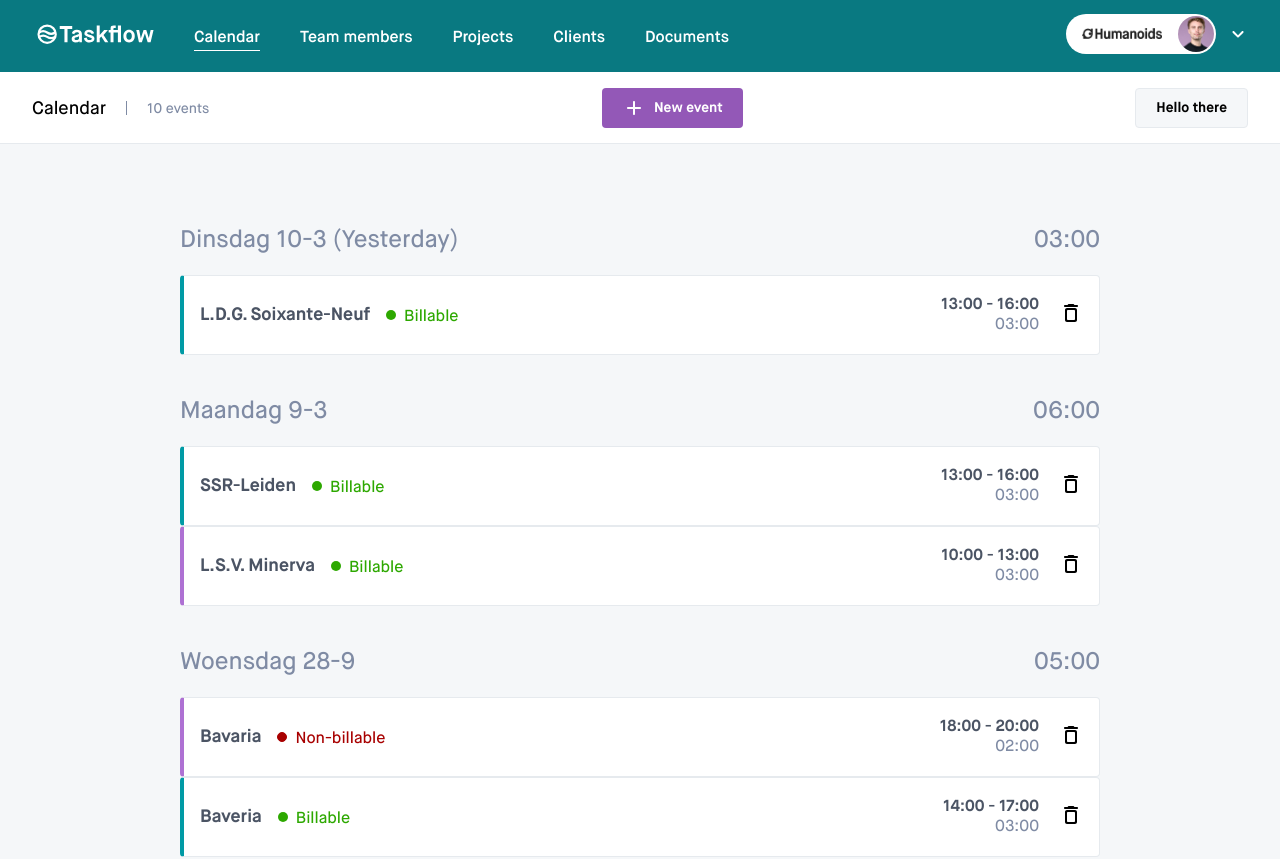
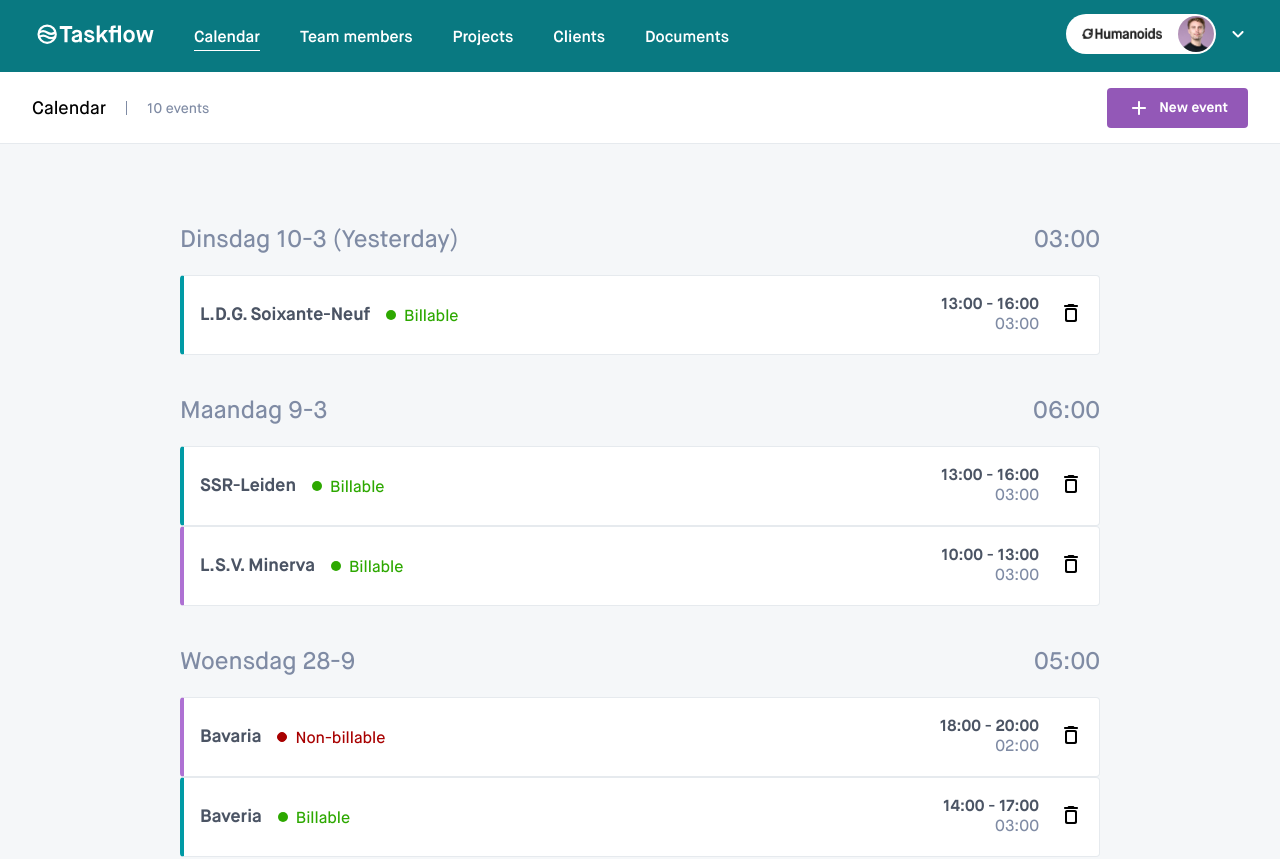
Before and after one commit to humanoidsbv/taskflow-jasper, a Next.js app: page / in a window 1280 px wide. Shown: the top 859 px of the page. Built offline with nearby package versions, Linux system fonts and the light colour scheme.

Commit message:
Removed excess button

```diff
--- a/src/app/page.tsx
+++ b/src/app/page.tsx
@@ -39,15 +39,12 @@ export default function CalendarPage() {
   return (
     <>
       <Subheader subtitle={subtitle} title={title}>
-        <Button href={{ query: { calendarModal: true } }}>
+        <Button onClick={toggleModal}>
           <Image alt={buttonAltText} src={buttonIcon} />
           <span>{buttonText}</span>
         </Button>
-        <Button onClick={toggleModal} variant="secondary">
-          Hello there
-        </Button>
         <Modal modalRef={modalRef} onToggle={toggleModal}>
-          General Kenobi!
+          Bovenmodaal <br /> Modaal <br /> Ondermodaal
         </Modal>
       </Subheader>
       <TimeEntries timeEntries={timeEntries} />
```
